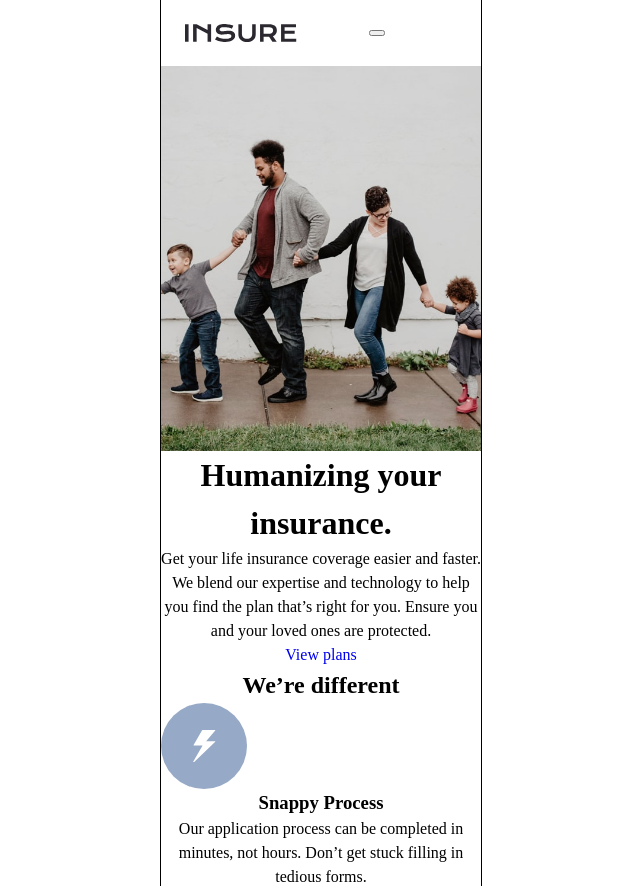
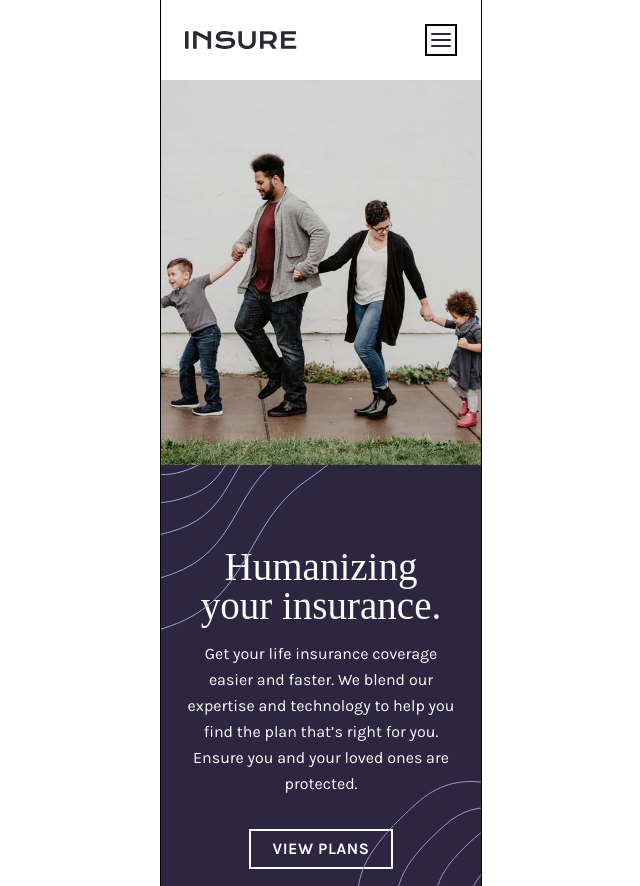
Before and after one commit to avatarfreak/frontend-insure-landing-page, a website: page index.html in a window 1280 px wide. Shown: the top 886 px of the page, without its empty margins (319-959 px from the left). Drawn offline with Linux system fonts and the light colour scheme; files whose address does not match are found by name.

Commit message:
button class added

```diff
--- a/index.html
+++ b/index.html
@@ -26,11 +26,12 @@
           <img src="./images/logo.svg" alt="insure">
         </div>
 
-        <button class="menu__toggler" aria-expanded="false" aria-labelledby="menu">
-          <span class="btn"></span>
-        </button>
         <!-- Navigation -->
-        <nav class="navigation menu" id="menu">
+        <nav class="navigation menu" class="menu">
+          <button class="menu-btn" aria-expanded="false" aria-label="show menu">
+            <span class="menu-btn__burger"></span>
+          </button>
+
           <ul class="menu__list">
             <li class="menu__item"><a href="#!" class="menu__link">How we work</a></li>
             <li class="menu__item"><a href="#!" class="menu__link">Blog</a></li>
@@ -49,12 +50,15 @@
         </picture>
 
         <!-- Heading Section -->
-        <section>
-          <h1> Humanizing your insurance.</h1>
-          <p>Get your life insurance coverage easier and faster. We blend our expertise and technology to help you find
-            the plan that’s right for you. Ensure you and your loved ones are protected.</p>
-          <div class="hero__btn">
-            <a href="#!" class="hero__cta">View plans</a>
+        <section class="humanizing">
+          <div class="humanizing__wrapper">
+            <h1 class="humanizing__title"> Humanizing your insurance.</h1>
+            <p class="humanizing__text">Get your life insurance coverage easier and faster. We blend our expertise and
+              technology to help you find
+              the plan that’s right for you. Ensure you and your loved ones are protected.</p>
+            <div class="humanizing__btn">
+              <a href="#!" class="hero__cta outline-btn">View plans</a>
+            </div>
           </div>
         </section>
       </div>
```
